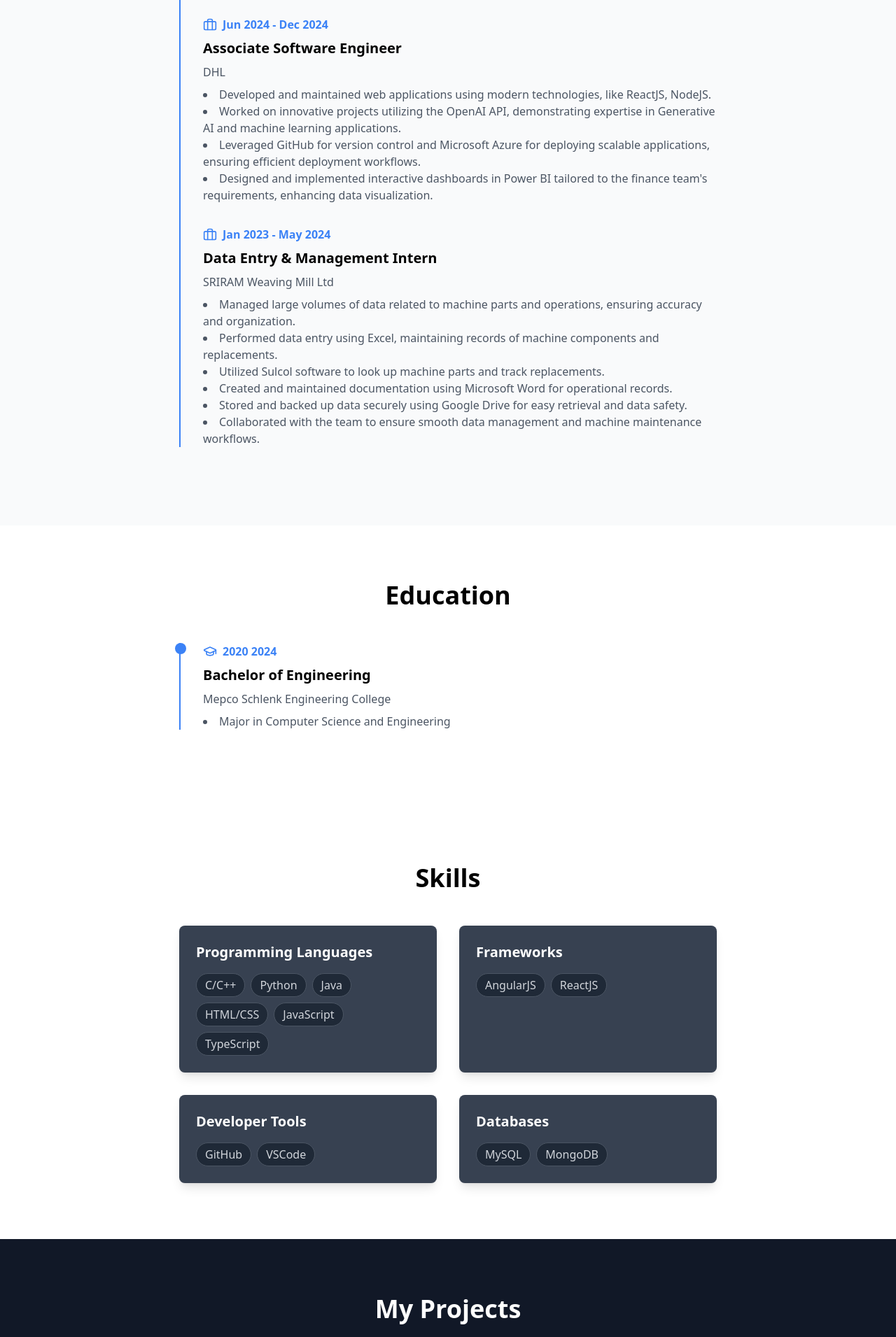
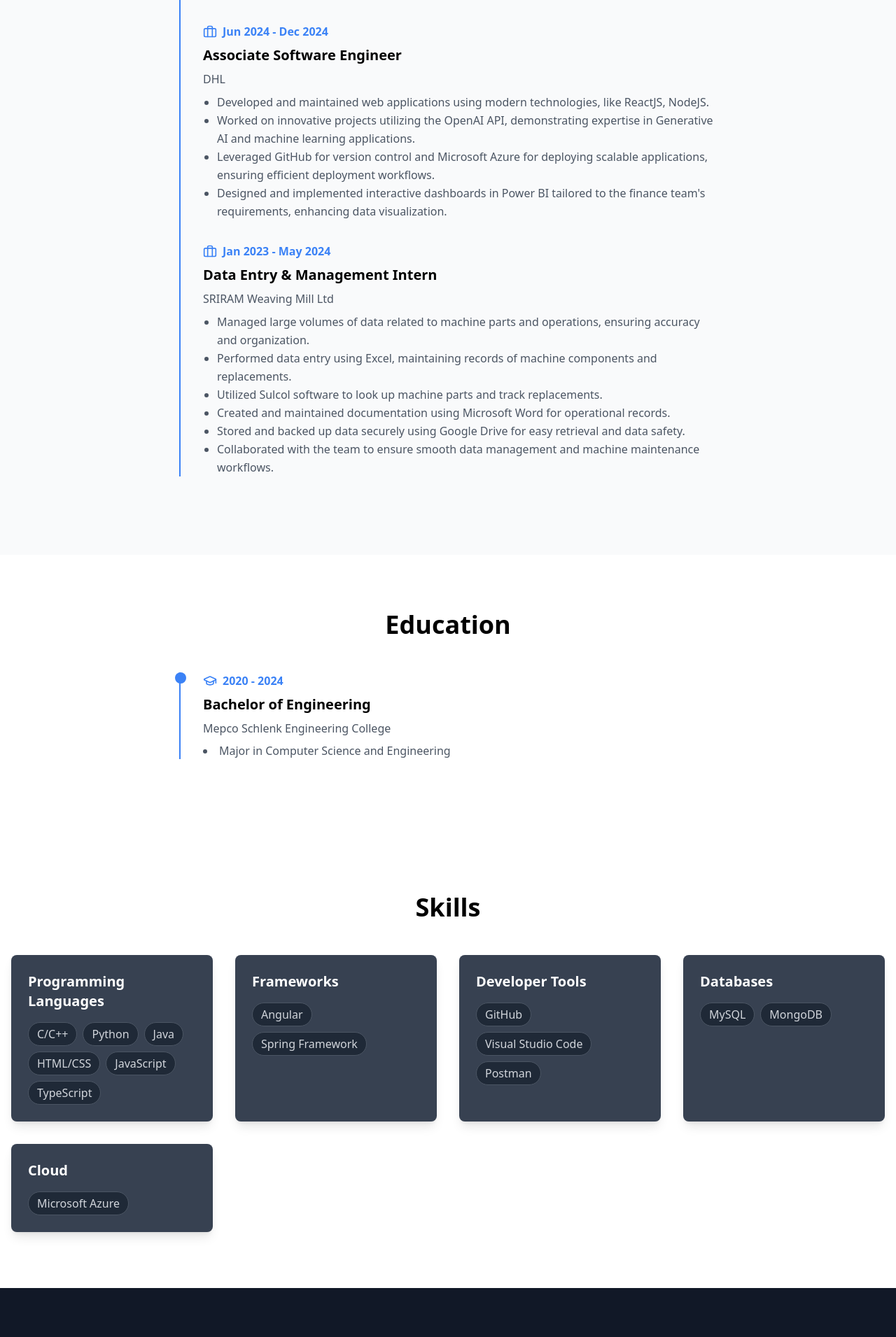
Before and after one commit to R-Dharun/My-Portfolio-1, a React (Vite) app: page / in a window 1280 px wide. Shown: the part 1649-3560 px from the top of the page at 70% size. Built offline with nearby package versions, Linux system fonts and the light colour scheme.

Commit message:
Skills section updated (Cloud skill)

```diff
--- a/src/components/Education.tsx
+++ b/src/components/Education.tsx
@@ -12,7 +12,7 @@
             <div className="mb-8">
               <div className="flex items-center gap-2 text-blue-500 mb-2">
                 <GraduationCap size={20} />
-                <span className="font-semibold">2020 2024</span>
+                <span className="font-semibold">2020 - 2024</span>
               </div>
               <h3 className="text-xl font-bold mb-2">Bachelor of Engineering</h3>
               <p className="text-gray-600 mb-2">Mepco Schlenk Engineering College</p>
--- a/src/components/Experience.tsx
+++ b/src/components/Experience.tsx
@@ -16,7 +16,7 @@
               </div>
               <h3 className="text-xl font-bold mb-2">Java Full Stack Trainee</h3>
               <p className="text-gray-600 mb-2">Revature Pro</p>
-              <ul className="list-disc list-inside text-gray-600">
+              <ul className="list-disc list-outside pl-5 text-gray-600 leading-relaxed">
                 <li>Trained in Java, Spring Boot, Hibernate, and React.js for full-stack web development.</li>
                 <li>Built and deployed scalable apps using TypeScript, SQL Server, and Azure Services.</li>
                 <li>Integrated RESTful APIs with React.js for dynamic front-end experiences.</li>
@@ -32,7 +32,7 @@
               </div>
               <h3 className="text-xl font-bold mb-2">Associate Software Engineer</h3>
               <p className="text-gray-600 mb-2">DHL</p>
-              <ul className="list-disc list-inside text-gray-600">
+              <ul className="list-disc list-outside pl-5 text-gray-600 leading-relaxed">
                 <li>Developed and maintained web applications using modern technologies, like ReactJS, NodeJS.</li>
                 <li>Worked on innovative projects utilizing the OpenAI API, demonstrating expertise in Generative AI and machine learning applications.</li>
                 <li>Leveraged GitHub for version control and Microsoft Azure for deploying scalable applications, ensuring efficient deployment workflows.</li>
@@ -47,7 +47,7 @@
               </div>
               <h3 className="text-xl font-bold mb-2">Data Entry & Management Intern</h3>
               <p className="text-gray-600 mb-2"> SRIRAM Weaving Mill Ltd</p>
-              <ul className="list-disc list-inside text-gray-600">
+              <ul className="list-disc list-outside pl-5 text-gray-600 leading-relaxed">
                 <li>Managed large volumes of data related to machine parts and operations, ensuring accuracy and organization.</li>
                 <li>Performed data entry using Excel, maintaining records of machine components and replacements.</li>
                 <li>Utilized Sulcol software to look up machine parts and track replacements.</li>
--- a/src/components/Skills.tsx
+++ b/src/components/Skills.tsx
@@ -6,15 +6,19 @@
     },
     {
       title: 'Frameworks',
-      skills: ['AngularJS', 'ReactJS']
+      skills: ['Angular', 'Spring Framework']
     },
     {
       title: 'Developer Tools',
-      skills: ['GitHub', 'VSCode']
+      skills: ['GitHub', 'Visual Studio Code', 'Postman',]
     },
     {
       title: 'Databases',
       skills: ['MySQL', 'MongoDB']
+    },
+    {
+      title: 'Cloud',
+      skills: ['Microsoft Azure']
     }
   ];
 
@@ -22,7 +26,7 @@
     <section className="py-20 bg-white" id="skills">
       <div className="container mx-auto px-4">
         <h2 className="text-4xl font-bold text-center mb-12">Skills</h2>
-        <div className="max-w-3xl mx-auto grid md:grid-cols-2 gap-8">
+        <div className="max-w-8xl mx-auto grid md:grid-cols-4 gap-8">
           {skillCategories.map((category, index) => (
             <div
               key={index}
```
